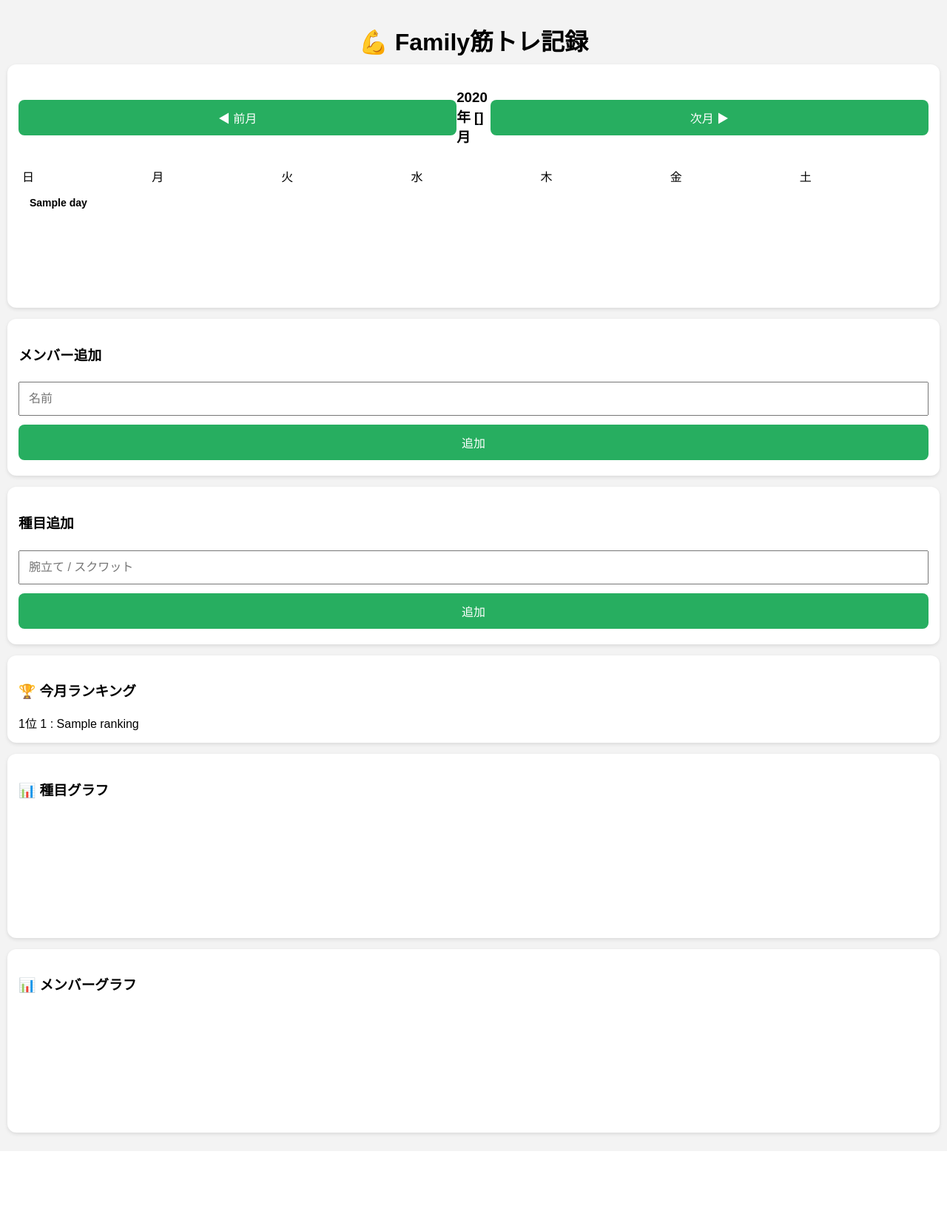
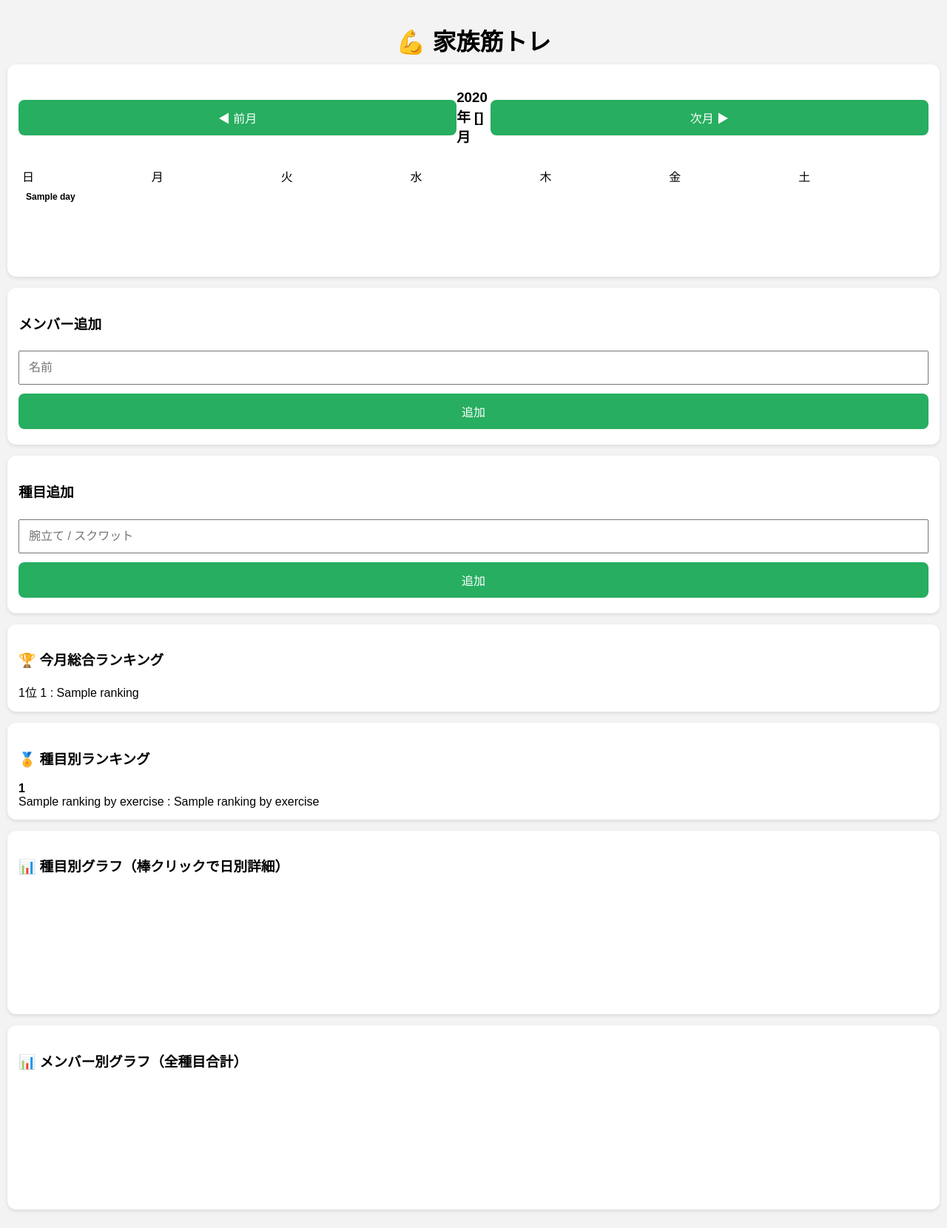
Before and after one commit to kmizuno0417-boop/family-workout-app, a Flask app: template templates/index.html in a window 1280 px wide. Shown: the whole page at 74% size. Before the commit the page ends 1537 px from the top, so only its background shows below. Run offline with Flask 3, Linux system fonts and the light colour scheme; the template is opened without the code that fills it: most values are stand-ins (such as "Sample title", 1, 10 or a date in 2020); a map, chart or similar area stays blank.

Commit message:
graph_modify

```diff
--- a/app.py
+++ b/app.py
@@ -2,22 +2,20 @@
 import sqlite3
 from datetime import date
 import calendar
+import json
 
 app = Flask(__name__)
-DB = "workout.db"
+DB="workout.db"
 
-# DBクエリ関数
-def query(sql, args=(), one=False):
-    con = sqlite3.connect(DB)
-    con.row_factory = sqlite3.Row  # dictのようにアクセス可能
-    cur = con.cursor()
-    cur.execute(sql, args)
-    r = cur.fetchall()
+def query(sql,args=(),one=False):
+    con=sqlite3.connect(DB)
+    cur=con.cursor()
+    cur.execute(sql,args)
+    r=cur.fetchall()
     con.commit()
     con.close()
     return (r[0] if r else None) if one else r
 
-# 初期化
 def init_db():
     query("""
     CREATE TABLE IF NOT EXISTS members(
@@ -40,37 +38,34 @@
 
 init_db()
 
-# トップページ（カレンダー＋グラフ）
 @app.route("/")
 def index():
-    # URLパラメータで年月を取得
     y = request.args.get("year", type=int)
     m = request.args.get("month", type=int)
     today = date.today()
     year = y or today.year
     month = m or today.month
 
-    # 日曜始まりカレンダー
     calendar.setfirstweekday(calendar.SUNDAY)
     cal = calendar.monthcalendar(year, month)
 
-    members = query("SELECT * FROM members")
-    exercises = query("SELECT * FROM exercises")
+    members=query("SELECT * FROM members")
+    exercises=query("SELECT * FROM exercises")
 
-    workouts = query("""
-    SELECT workouts.id, day, members.id AS member_id, members.name AS member_name,
-           exercises.id AS exercise_id, exercises.name AS exercise_name, reps
-    FROM workouts
-    JOIN members ON workouts.member_id = members.id
-    JOIN exercises ON workouts.exercise_id = exercises.id
+    # ワークアウト取得
+    workouts=query("""
+    SELECT w.id, w.day, m.id, m.name, e.id, e.name, w.reps
+    FROM workouts w
+    JOIN members m ON w.member_id=m.id
+    JOIN exercises e ON w.exercise_id=e.id
     """)
 
-    # 日付ごとにワークアウトをまとめる
-    workout_map = {}
+    # 日ごとマッピング
+    workout_map={}
     for w in workouts:
         wid, day, mid, mname, eid, ename, reps = w
         if day not in workout_map:
-            workout_map[day] = []
+            workout_map[day]=[]
         workout_map[day].append({
             "id": wid,
             "member_id": mid,
@@ -80,33 +75,67 @@
             "reps": reps
         })
 
-    # 今月ランキング
-    ranking = query("""
-    SELECT members.name, SUM(reps) AS total
-    FROM workouts
-    JOIN members ON workouts.member_id = members.id
-    WHERE strftime('%Y-%m', day) = ?
-    GROUP BY members.name
-    ORDER BY total DESC
+    # ランキング
+    ranking=query("""
+    SELECT m.name,SUM(w.reps)
+    FROM workouts w
+    JOIN members m ON w.member_id=m.id
+    WHERE strftime('%Y-%m',w.day)=?
+    GROUP BY m.name
+    ORDER BY SUM(w.reps) DESC
+    """,(f"{year}-{month:02d}",))
+
+    # 種目別ランキング
+    ranking_by_exercise = query("""
+    SELECT e.name, m.name, SUM(w.reps) as total
+    FROM workouts w
+    JOIN exercises e ON w.exercise_id = e.id
+    JOIN members m ON w.member_id = m.id
+    WHERE strftime('%Y-%m', w.day)=?
+    GROUP BY e.name, m.name
+    ORDER BY e.name, total DESC
     """, (f"{year}-{month:02d}",))
 
-    # 種目ごとの集計
-    exercise_stats = query("""
-    SELECT exercises.name, SUM(reps) AS total
-    FROM workouts
-    JOIN exercises ON workouts.exercise_id = exercises.id
-    WHERE strftime('%Y-%m', day) = ?
-    GROUP BY exercises.name
-    """, (f"{year}-{month:02d}",))
+    # 種目統計（既存）
+    exercise_stats=query("""
+    SELECT e.name,SUM(w.reps)
+    FROM workouts w
+    JOIN exercises e ON w.exercise_id=e.id
+    WHERE strftime('%Y-%m',w.day)=?
+    GROUP BY e.name
+    """,(f"{year}-{month:02d}",))
 
-    # メンバーごとの集計
-    member_stats = query("""
-    SELECT members.name, SUM(reps) AS total
-    FROM workouts
-    JOIN members ON workouts.member_id = members.id
-    WHERE strftime('%Y-%m', day) = ?
-    GROUP BY members.name
-    """, (f"{year}-{month:02d}",))
+    # メンバー統計（既存）
+    member_stats=query("""
+    SELECT m.name,SUM(w.reps)
+    FROM workouts w
+    JOIN members m ON w.member_id=m.id
+    WHERE strftime('%Y-%m',w.day)=?
+    GROUP BY m.name
+    """,(f"{year}-{month:02d}",))
+
+    # 種目ごとにメンバー内訳
+    member_exercise_stats = {}
+    for w in workouts:
+        wid, day, mid, mname, eid, ename, reps = w
+        if ename not in member_exercise_stats:
+            member_exercise_stats[ename] = {}
+        if mname not in member_exercise_stats[ename]:
+            member_exercise_stats[ename][mname] = 0
+        member_exercise_stats[ename][mname] += reps
+
+    # 種目ごとの日別詳細
+    exercise_day_details = {}
+    for w in workouts:
+        wid, day, mid, mname, eid, ename, reps = w
+        if ename not in exercise_day_details:
+            exercise_day_details[ename] = []
+        exercise_day_details[ename].append({
+            "day": day,
+            "member": mname,
+            "reps": reps
+        })
+
 
     return render_template(
         "index.html",
@@ -118,49 +147,52 @@
         month=month,
         ranking=ranking,
         exercise_stats=exercise_stats,
-        member_stats=member_stats
+        member_stats=member_stats,
+        member_exercise_stats=json.dumps(member_exercise_stats),
+        exercise_day_details=json.dumps(exercise_day_details),
+        ranking_by_exercise=ranking_by_exercise
     )
 
-# メンバー追加
-@app.route("/add_member", methods=["POST"])
+@app.route("/add_member",methods=["POST"])
 def add_member():
-    name = request.form["name"]
-    query("INSERT INTO members(name) VALUES(?)", (name,))
+    name=request.form["name"]
+    query("INSERT INTO members(name) VALUES(?)",(name,))
     return redirect("/")
 
-# 種目追加
-@app.route("/add_exercise", methods=["POST"])
+@app.route("/add_exercise",methods=["POST"])
 def add_exercise():
-    name = request.form["name"]
-    query("INSERT INTO exercises(name) VALUES(?)", (name,))
+    name=request.form["name"]
+    query("INSERT INTO exercises(name) VALUES(?)",(name,))
     return redirect("/")
 
-# ワークアウト追加・編集
-@app.route("/add_workout", methods=["POST"])
+@app.route("/add_workout",methods=["POST"])
 def add_workout():
-    wid = request.form.get("id")
-    member = request.form["member"]
-    exercise = request.form["exercise"]
-    reps = request.form["reps"]
-    day = request.form["day"]
+    wid=request.form.get("id")
+    member=request.form["member"]
+    exercise=request.form["exercise"]
+    reps=request.form["reps"]
+    day=request.form["day"]
 
     if wid:  # 編集
         query("UPDATE workouts SET member_id=?, exercise_id=?, reps=?, day=? WHERE id=?",
               (member, exercise, reps, day, wid))
     else:    # 新規
-        query("INSERT INTO workouts(member_id, exercise_id, reps, day) VALUES(?,?,?,?)",
+        query("INSERT INTO workouts(member_id,exercise_id,reps,day) VALUES(?,?,?,?)",
               (member, exercise, reps, day))
+
     return redirect("/")
 
-# ワークアウト削除
 @app.route("/delete_workout", methods=["POST"])
 def delete_workout():
-    import json
     data = json.loads(request.data)
     wid = data.get("id")
     if wid:
-        query("DELETE FROM workouts WHERE id=?", (wid,))
+        conn=sqlite3.connect(DB)
+        c=conn.cursor()
+        c.execute("DELETE FROM workouts WHERE id=?",(wid,))
+        conn.commit()
+        conn.close()
     return "", 204
 
-if __name__ == "__main__":
+if __name__=="__main__":
     app.run(host="0.0.0.0", port=5000, debug=True)
--- a/templates/index.html
+++ b/templates/index.html
@@ -8,32 +8,30 @@
 <style>
 body { font-family:sans-serif; background:#f3f3f3; margin:0; padding:10px; }
 h1{text-align:center; margin-bottom:10px;}
-.card{ background:white; padding:15px; margin-bottom:15px; border-radius:12px; box-shadow:0 2px 5px rgba(0,0,0,0.1); }
-input,select,button{ width:100%; padding:12px; margin:6px 0; font-size:16px; box-sizing:border-box; }
-button{ background:#27ae60; border:none; color:white; border-radius:8px; }
-button.delete{ background:#e74c3c; }
-.calendar{ display:grid; grid-template-columns:repeat(7,1fr); gap:6px; max-height:500px; overflow-y:auto; padding:5px; }
-.day{ background:white; min-height:120px; padding:10px; border-radius:8px; cursor:pointer; font-size:14px; display:flex; flex-direction:column; justify-content:flex-start; }
-.day:hover {    background: #f0f0f0;}
+.card{ background:white; padding:15px; margin-bottom:15px; border-radius:12px; box-shadow:0 2px 5px rgba(0,0,0,0.1);}
+input,select,button{ width:100%; padding:12px; margin:6px 0; font-size:16px; box-sizing:border-box;}
+button{ background:#27ae60; border:none; color:white; border-radius:8px;}
+button.delete{ background:#e74c3c;}
+.calendar{ display:grid; grid-template-columns:repeat(7,1fr); gap:4px; max-height:500px; overflow-y:auto; padding:5px;}
+.day{ background:white; min-height:90px; padding:5px; border-radius:8px; cursor:pointer; font-size:12px; display:flex; flex-direction:column; justify-content:flex-start;}
 .daynum{font-weight:bold;}
-.log{ font-size:12px; background:#ecf9f1; margin-top:4px; padding:4px; border-radius:4px; cursor:pointer; }
+.log{ font-size:11px; background:#ecf9f1; margin-top:3px; padding:2px; border-radius:4px; cursor:pointer;}
 .empty{background:transparent;}
-.modal{ position:fixed; top:0; left:0; width:100%; height:100%; background:rgba(0,0,0,0.5); display:none; align-items:center; justify-content:center; z-index:1000; }
-.modal-content{ background:white; padding:20px; border-radius:10px; width:90%; }
+.modal{ position:fixed; top:0; left:0; width:100%; height:100%; background:rgba(0,0,0,0.5); display:none; align-items:center; justify-content:center; z-index:1000;}
+.modal-content{ background:white; padding:20px; border-radius:10px; width:90%; max-height:90%; overflow:auto;}
 </style>
 </head>
 <body>
 
-<h1>💪 Family筋トレ記録</h1>
+<h1>💪 家族筋トレ</h1>
 
 <!-- カレンダー -->
 <div class="card">
-<div id="calendarHeader" data-year="{{year}}" data-month="{{month}}" style="display:flex; justify-content:space-between; align-items:center; margin-bottom:5px;">
+<div style="display:flex; justify-content:space-between; align-items:center; margin-bottom:5px;">
     <button type="button" onclick="changeMonth(-1)">◀ 前月</button>
     <h3>{{year}}年 {{month}}月</h3>
     <button type="button" onclick="changeMonth(1)">次月 ▶</button>
 </div>
-
 <div class="calendar">
 <div>日</div><div>月</div><div>火</div><div>水</div><div>木</div><div>金</div><div>土</div>
 {% for week in calendar %}
@@ -42,15 +40,16 @@
       <div class="empty"></div>
     {% else %}
       {% set d="%04d-%02d-%02d"|format(year,month,day) %}
-      <div class="day" onclick="openModal('{{d}}')">
-          <div class="daynum">{{day}}</div>
+      <div class="day">
+          <div class="daynum" onclick="openModal('{{d}}')">{{day}}</div>
           {% if workouts.get(d) %}
               {% for w in workouts[d] %}
-                  <div class="log" onclick="openModal('{{d}}','{{w.member_id}}','{{w.exercise_id}}','{{w.reps}}','{{w.id}}'); event.stopPropagation();">
+                  <div class="log" onclick="openModal('{{d}}','{{w.member_id}}','{{w.exercise_id}}','{{w.reps}}','{{w.id}}')">
                       {{w.member}}<br>{{w.exercise}} {{w.reps}}
                   </div>
               {% endfor %}
           {% endif %}
+          <div style="flex:1"></div>
       </div>
     {% endif %}
   {% endfor %}
@@ -76,23 +75,37 @@
 </form>
 </div>
 
-<!-- 今月ランキング -->
+<!-- 総合ランキング -->
 <div class="card">
-<h3>🏆 今月ランキング</h3>
+<h3>🏆 今月総合ランキング</h3>
 {% for r in ranking %}
 <div>{{loop.index}}位 {{r[0]}} : {{r[1]}}</div>
 {% endfor %}
 </div>
 
+<!-- 種目別ランキング -->
+<div class="card">
+<h3>🏅 種目別ランキング</h3>
+{% set current_exercise="" %}
+{% for r in ranking_by_exercise %}
+    {% if current_exercise != r[0] %}
+        {% if not loop.first %}<hr>{% endif %}
+        <b>{{r[0]}}</b><br>
+        {% set current_exercise = r[0] %}
+    {% endif %}
+    {{r[1]}} : {{r[2]}}<br>
+{% endfor %}
+</div>
+
 <!-- 種目グラフ -->
 <div class="card">
-<h3>📊 種目グラフ</h3>
+<h3>📊 種目別グラフ（棒クリックで日別詳細）</h3>
 <canvas id="exerciseChart"></canvas>
 </div>
 
 <!-- メンバーグラフ -->
 <div class="card">
-<h3>📊 メンバーグラフ</h3>
+<h3>📊 メンバー別グラフ（全種目合計）</h3>
 <canvas id="memberChart"></canvas>
 </div>
 
@@ -118,36 +131,41 @@
 <button type="button" class="delete" id="deleteBtn" style="display:none;">削除</button>
 </form>
 <button onclick="closeModal()">閉じる</button>
+<div id="chartDetail"></div>
 </div>
 </div>
 
 <script>
+let currentWorkoutId=null;
+const member_exercise_stats = {{ member_exercise_stats|safe }};
+const exercise_day_details = {{ exercise_day_details|safe }};
+
 // モーダル操作
-let currentWorkoutId = null;
 function openModal(day, member="", exercise="", reps="", wid=null){
     document.getElementById("modal").style.display="flex";
-    document.getElementById("dayinput").value = day;
-    document.getElementById("memberSelect").value = member;
-    document.getElementById("exerciseSelect").value = exercise;
-    document.getElementById("repsInput").value = reps;
+    document.getElementById("dayinput").value=day;
+    document.getElementById("memberSelect").value=member;
+    document.getElementById("exerciseSelect").value=exercise;
+    document.getElementById("repsInput").value=reps;
     document.getElementById("workoutId").value = wid || "";
     currentWorkoutId = wid;
     document.getElementById("deleteBtn").style.display = wid!==null ? "block":"none";
 }
-function closeModal(){ document.getElementById("modal").style.display="none"; }
 
-// 月切替
+function closeModal(){
+    document.getElementById("modal").style.display="none";
+}
+
 function changeMonth(delta){
-    const header = document.getElementById("calendarHeader");
-    let y = parseInt(header.dataset.year);
-    let m = parseInt(header.dataset.month);
+    let y = {{year}};
+    let m = {{month}};
     m += delta;
     if(m<1){ m=12; y-=1; }
     if(m>12){ m=1; y+=1; }
     window.location.href = `/?year=${y}&month=${m}`;
 }
 
-// 削除
+// 削除ボタン
 document.getElementById("deleteBtn").addEventListener("click",()=>{
     if(currentWorkoutId && confirm("本当に削除しますか？")){
         fetch("/delete_workout",{
@@ -157,24 +175,50 @@
         }).then(()=>location.reload());
     }
 });
-</script>
 
-<script>
-// グラフ描画
-const exerciseLabels = [{% for e in exercise_stats %}"{{e[0]}}",{% endfor %}];
-const exerciseData = [{% for e in exercise_stats %}{{e[1]}},{% endfor %}];
-new Chart(document.getElementById("exerciseChart"),{
-    type:"bar",
-    data:{labels:exerciseLabels,datasets:[{data:exerciseData}]},
-    options:{plugins:{legend:{display:false}}}
+// グラフ
+const exerciseLabels = Object.keys(member_exercise_stats);
+const memberNames = Object.values(member_exercise_stats).flatMap(v=>Object.keys(v));
+const uniqueMembers = [...new Set(memberNames)];
+
+const datasets = uniqueMembers.map(m=>{
+    return {
+        label: m,
+        data: exerciseLabels.map(ex=>{
+            return member_exercise_stats[ex][m] || 0;
+        }),
+        backgroundColor: `hsl(${Math.random()*360},70%,50%)`
+    };
 });
 
-const memberLabels = [{% for m in member_stats %}"{{m[0]}}",{% endfor %}];
-const memberData = [{% for m in member_stats %}{{m[1]}},{% endfor %}];
+const exerciseChart = new Chart(document.getElementById("exerciseChart"),{
+    type:"bar",
+    data:{ labels: exerciseLabels, datasets: datasets },
+    options:{
+        plugins:{ legend:{position:"bottom"} },
+        onClick: (evt, el)=>{
+            if(el.length>0){
+                const idx = el[0].index;
+                const ex = exerciseLabels[idx];
+                const details = exercise_day_details[ex];
+                let html = `<h4>${ex} 日別詳細</h4>`;
+                details.forEach(d=>{
+                    html += `${d.day} : ${d.member} ${d.reps}<br>`;
+                });
+                document.getElementById("chartDetail").innerHTML = html;
+                document.getElementById("modal").style.display="flex";
+            }
+        }
+    }
+});
+
+// メンバー別グラフ
+const memberLabels = {{ member_stats|map(attribute=0)|list|safe }};
+const memberData = {{ member_stats|map(attribute=1)|list|safe }};
 new Chart(document.getElementById("memberChart"),{
     type:"bar",
-    data:{labels:memberLabels,datasets:[{data:memberData}]},
-    options:{plugins:{legend:{display:false}}}
+    data:{ labels: memberLabels, datasets:[{data:memberData, backgroundColor:"#3498db"}] },
+    options:{ plugins:{ legend:{display:false} } }
 });
 </script>
 
```
Also changed, not shown: workout.db.
